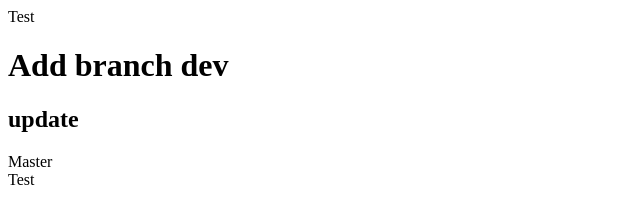
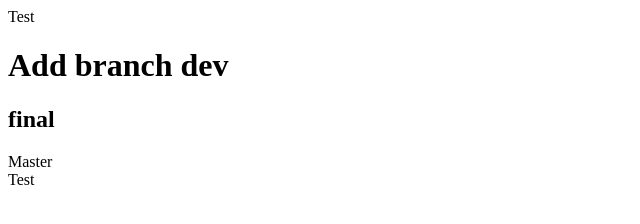
Before and after one commit to DenicaAtanasova/Test, a plain HTML site: page index.html in a window 1280 px wide. Shown: the full height of the page, 0-640 px from the left. Drawn offline with Linux system fonts and the light colour scheme.

Commit message:
check this final commit

```diff
--- a/index.html
+++ b/index.html
@@ -5,7 +5,7 @@
 	<body>
 		<header>Test</header>
 		<h1>Add branch dev</h1>
-		<h2>update</h2>
+		<h2>final</h2>
 	</body>
 
 	<footer>Master</footer>
```
